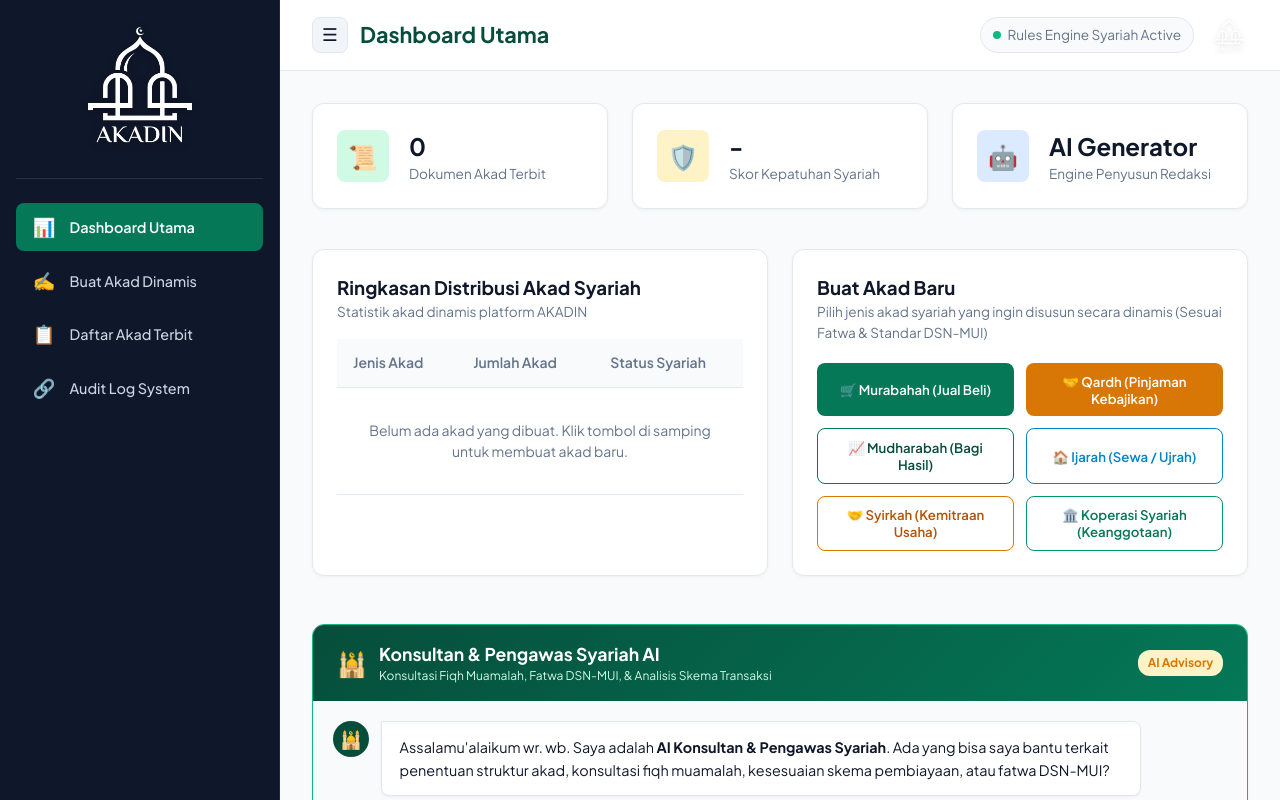
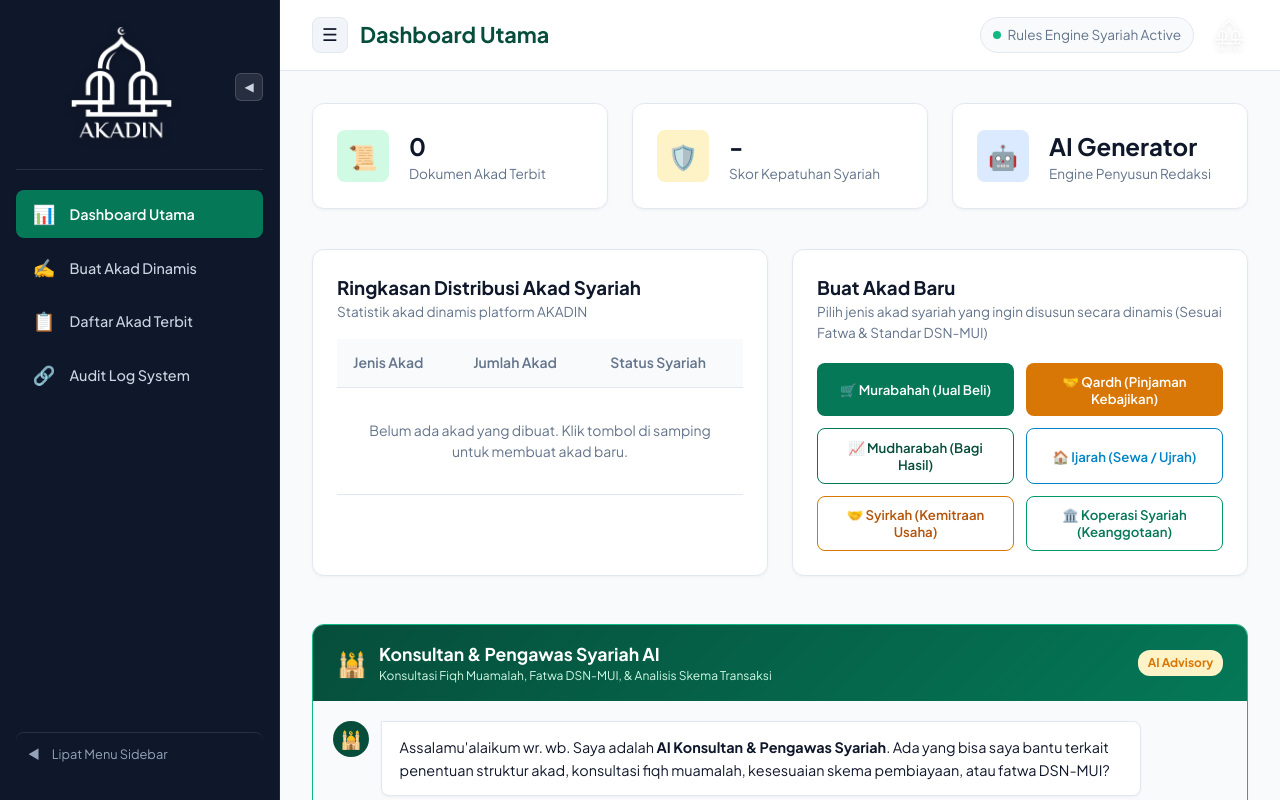
Before and after one commit to ilmanabidin1/akadsyariahgenerator, a website: page public/index.html in a window 1280 px wide. Drawn offline with Linux system fonts and the light colour scheme; no server answers.

Commit message:
UI Upgrade: Add direct collapse chevron button inside sidebar header and bottom fold bar

```diff
--- a/public/css/styles.css
+++ b/public/css/styles.css
@@ -65,23 +65,61 @@
 .sidebar-header {
   display: flex;
   align-items: center;
-  justify-content: center;
-  gap: 0.75rem;
-  padding-bottom: 1.5rem;
+  justify-content: space-between;
+  gap: 0.5rem;
+  padding-bottom: 1.25rem;
   border-bottom: 1px solid rgba(255, 255, 255, 0.1);
-  margin-bottom: 1.5rem;
+  margin-bottom: 1.25rem;
   position: relative;
   transition: all 0.3s ease;
+}
+
+.sidebar-logo-container {
+  display: flex;
+  align-items: center;
+  justify-content: center;
+  flex: 1;
 }
 
 .sidebar.collapsed .sidebar-header {
   padding-bottom: 1rem;
   margin-bottom: 1rem;
+  justify-content: center;
+}
+
+.sidebar-collapse-btn {
+  background: rgba(255, 255, 255, 0.1);
+  border: 1px solid rgba(255, 255, 255, 0.15);
+  color: #cbd5e1;
+  width: 28px;
+  height: 28px;
+  border-radius: 6px;
+  display: flex;
+  align-items: center;
+  justify-content: center;
+  cursor: pointer;
+  font-size: 0.75rem;
+  transition: all 0.2s ease;
+  flex-shrink: 0;
+}
+
+.sidebar-collapse-btn:hover {
+  background: var(--primary);
+  color: white;
+  border-color: var(--primary-light);
+}
+
+.sidebar.collapsed .sidebar-collapse-btn {
+  position: absolute;
+  top: 0.5rem;
+  right: 50%;
+  transform: translateX(50%);
+  display: none;
 }
 
 .sidebar-logo-full {
   width: 100%;
-  max-width: 130px;
+  max-width: 125px;
   height: auto;
   display: block;
   filter: drop-shadow(0 2px 4px rgba(0,0,0,0.3));
@@ -100,6 +138,40 @@
 
 .sidebar.collapsed .sidebar-logo-mini {
   display: block;
+}
+
+/* Sidebar Footer Fold Toggle */
+.sidebar-footer-fold {
+  margin-top: auto;
+  padding: 0.75rem;
+  border-top: 1px solid rgba(255, 255, 255, 0.1);
+  display: flex;
+  align-items: center;
+  gap: 0.75rem;
+  color: #94a3b8;
+  font-size: 0.8rem;
+  cursor: pointer;
+  border-radius: var(--radius-md);
+  transition: all 0.2s ease;
+  white-space: nowrap;
+}
+
+.sidebar-footer-fold:hover {
+  background: rgba(255, 255, 255, 0.08);
+  color: #ffffff;
+}
+
+.sidebar.collapsed .sidebar-footer-fold {
+  justify-content: center;
+  padding: 0.75rem 0;
+}
+
+.sidebar.collapsed .fold-footer-text {
+  display: none;
+}
+
+.sidebar.collapsed .fold-footer-icon {
+  transform: rotate(180deg);
 }
 
 .nav-list {
--- a/public/index.html
+++ b/public/index.html
@@ -94,8 +94,14 @@
     <!-- Sidebar Navigation -->
     <aside class="sidebar" id="app-sidebar">
       <div class="sidebar-header">
-        <img src="logo_transparent.png" alt="AKADIN Logo" class="sidebar-logo-full">
-        <span class="sidebar-logo-mini" title="AKADIN">🏛️</span>
+        <div class="sidebar-logo-container">
+          <img src="logo_transparent.png" alt="AKADIN Logo" class="sidebar-logo-full">
+          <span class="sidebar-logo-mini" title="AKADIN">🏛️</span>
+        </div>
+        <!-- Tombol Lipat Langsung di Sidebar -->
+        <button class="sidebar-collapse-btn" onclick="toggleSidebarFold()" title="Lipat / Perluas Sidebar">
+          <span class="collapse-icon">◀</span>
+        </button>
       </div>
 
       <ul class="nav-list">
@@ -124,6 +130,12 @@
           </button>
         </li>
       </ul>
+
+      <!-- Tombol Lipat Bawah Sidebar -->
+      <div class="sidebar-footer-fold" onclick="toggleSidebarFold()">
+        <span class="fold-footer-icon">◀</span>
+        <span class="fold-footer-text">Lipat Menu Sidebar</span>
+      </div>
     </aside>
 
     <!-- Main Application View -->
```
